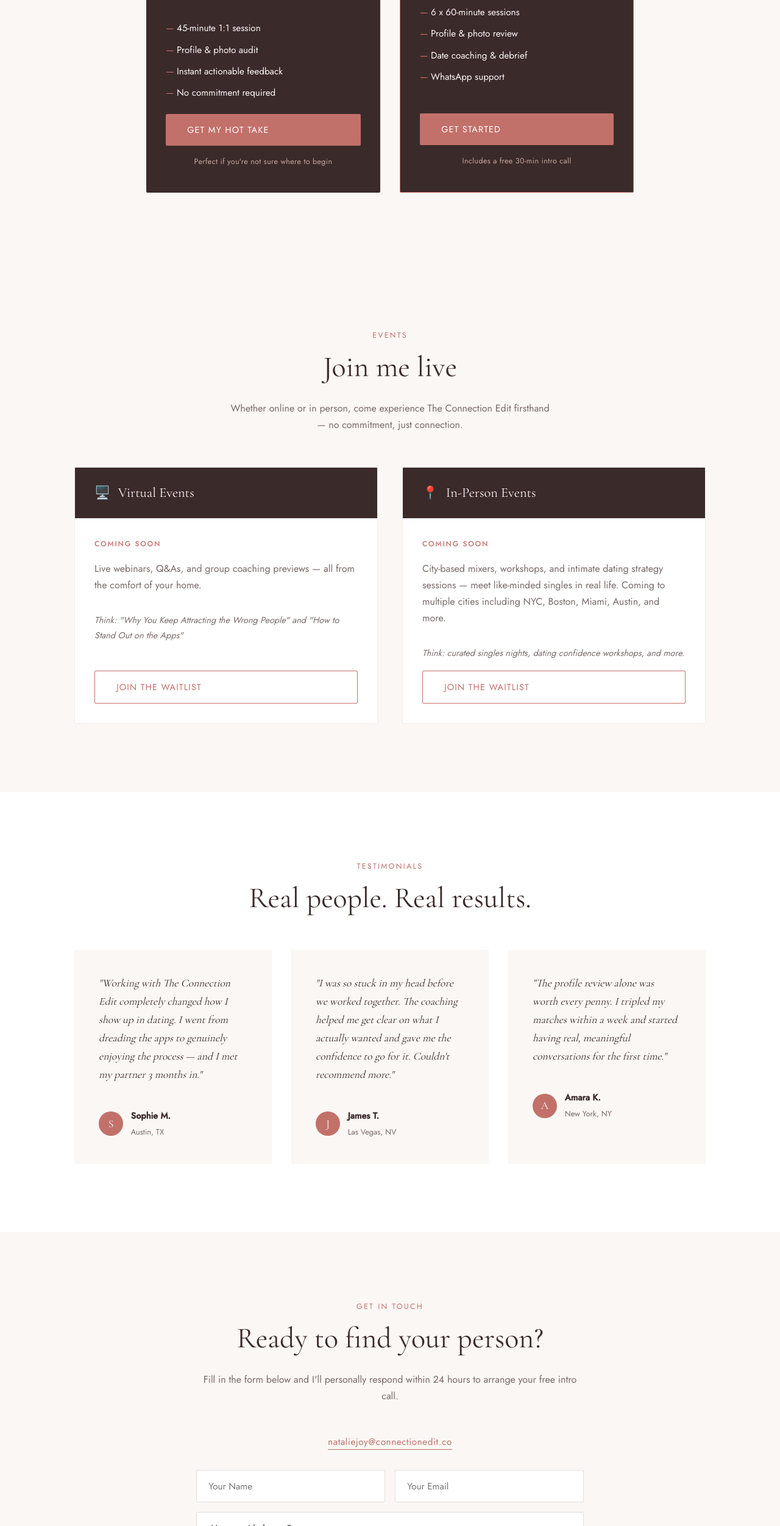
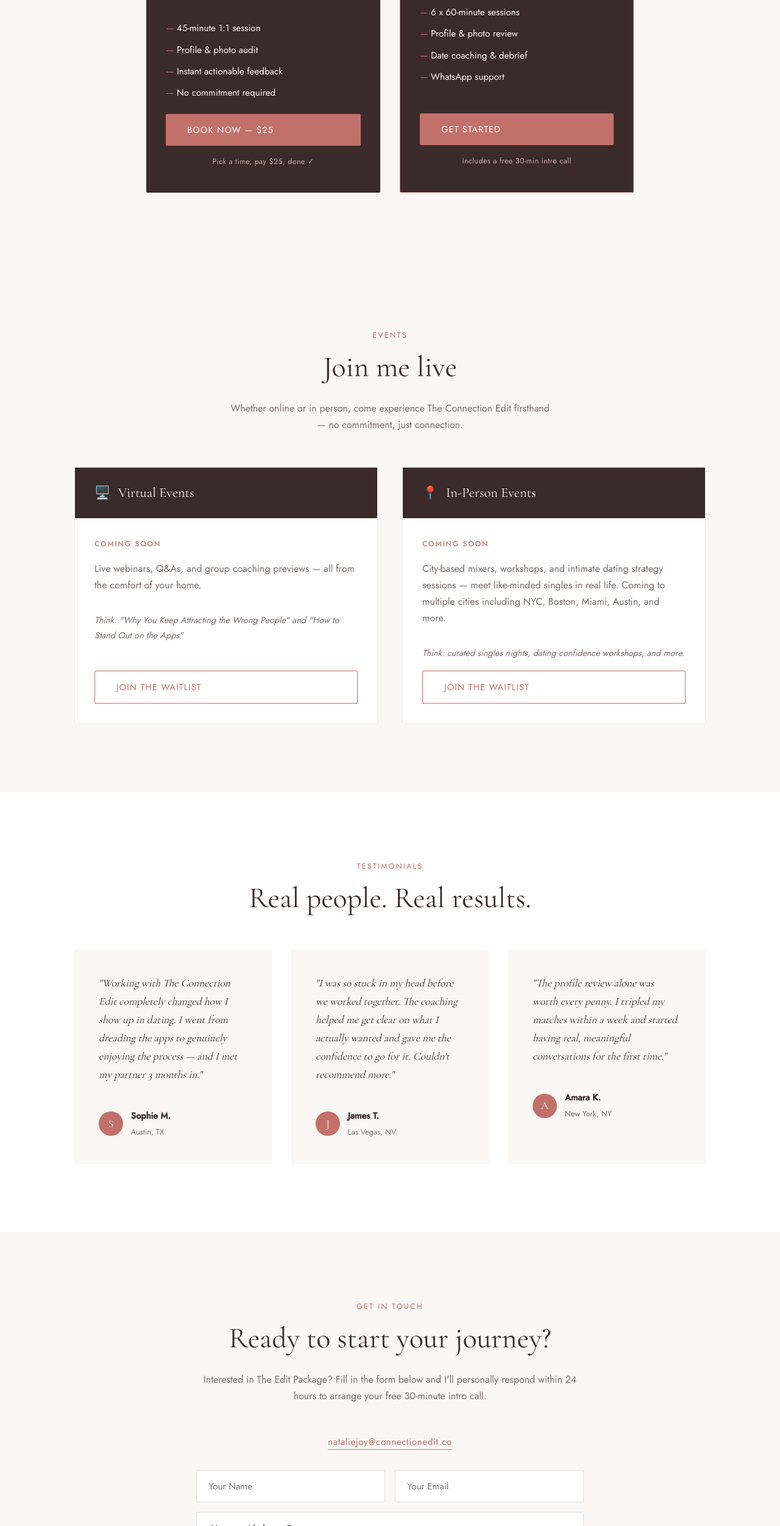
Before and after one commit to nataliejg1999/the-connection-edit, a plain HTML site: page index.html in a window 1280 px wide. Shown: the part 3135-5638 px from the top of the page at 61% size. Drawn offline with nearby package versions, Linux system fonts and the light colour scheme.

Commit message:
Separate Hot Take booking from contact form, add Calendly button

```diff
--- a/index.html
+++ b/index.html
@@ -116,8 +116,8 @@
             <li>Instant actionable feedback</li>
             <li>No commitment required</li>
           </ul>
-          <a href="#contact" class="btn-primary">Get My Hot Take</a>
-          <p class="card-micro">Perfect if you're not sure where to begin</p>
+          <a href="YOUR_CALENDLY_LINK" target="_blank" class="btn-primary">Book Now — $25</a>
+          <p class="card-micro">Pick a time, pay $25, done ✓</p>
         </div>
 
         <div class="service-card featured">
@@ -226,8 +226,8 @@
   <section class="contact" id="contact">
     <div class="container contact-inner">
       <p class="section-label center">Get in Touch</p>
-      <h2 class="center">Ready to find your person?</h2>
-      <p class="contact-sub center">Fill in the form below and I'll personally respond within 24 hours to arrange your free intro call.</p>
+      <h2 class="center">Ready to start your journey?</h2>
+      <p class="contact-sub center">Interested in The Edit Package? Fill in the form below and I'll personally respond within 24 hours to arrange your free 30-minute intro call.</p>
       <p class="contact-email center"><a href="mailto:nataliejoy@connectionedit.co">nataliejoy@connectionedit.co</a></p>
       <form class="contact-form" action="https://formspree.io/f/xbdekbdk" method="POST">
         <div class="form-row">
@@ -236,8 +236,8 @@
         </div>
         <select name="service">
           <option value="" disabled selected>How can I help you?</option>
-          <option value="hottake">The Hot Take — $25</option>
           <option value="edit">The Edit Package — $397 (6 weeks)</option>
+          <option value="general">General Inquiry</option>
           <option value="unsure">Not sure yet</option>
         </select>
         <textarea name="message" rows="5" placeholder="Tell me a little about where you're at with dating and what you're hoping to achieve..."></textarea>
```
